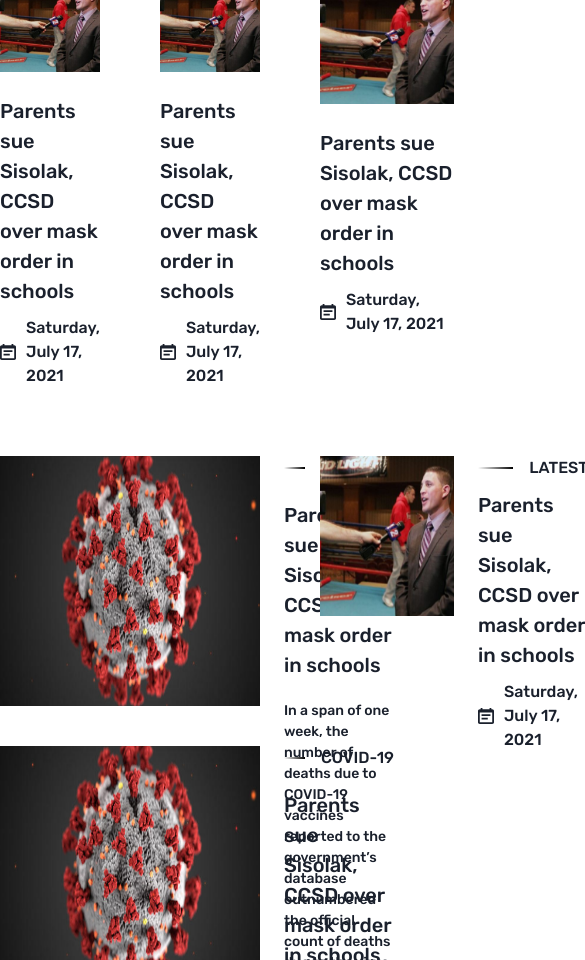
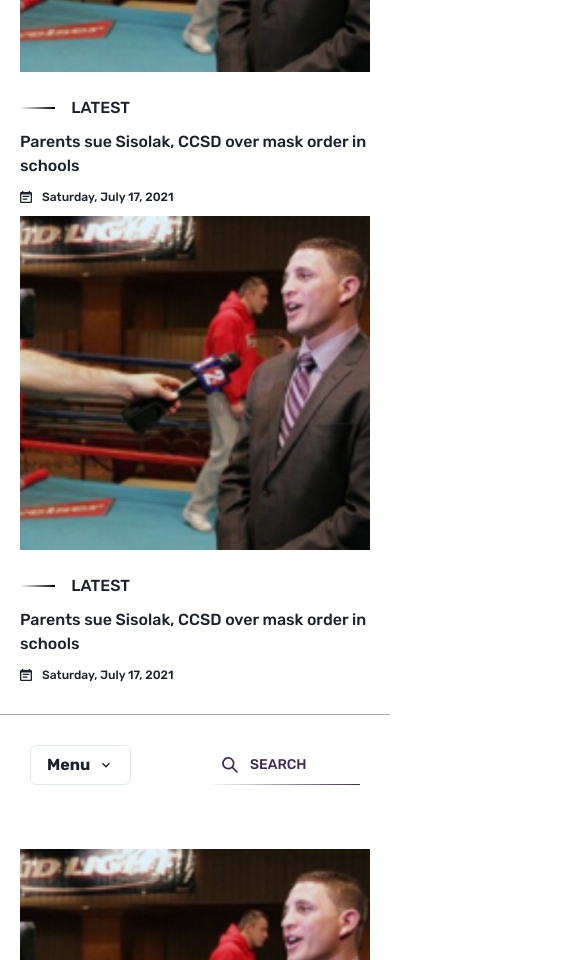
Before and after one commit to JoaoMarcelo-J/RBR-Front-Challenge, a Next.js app: page / in a window 390 px wide. Shown: the part 2320-3280 px from the top of the page, 585 px wide, since content can reach past the window. Built offline with nearby package versions, Linux system fonts and the light colour scheme.

Commit message:
feat: responsive feed

```diff
--- a/src/components/elements/featured-news-card.tsx
+++ b/src/components/elements/featured-news-card.tsx
@@ -16,28 +16,19 @@ export const FeaturedNewsCard = ({
 }: FeaturedNewsCardProps) => {
   return (
     <Flex
-      h={variant === "big" ? "250px" : "177px"}
+      h={{ base: "auto", lg: variant === "big" ? "250px" : "277px" }}
       gap="24px"
-      direction={variant === "vertical" ? "column" : "row"}
+      direction={{
+        base: "column",
+        lg: variant === "vertical" ? "column" : "row",
+      }}
       transition="box-shadow 0.2s"
       _hover={{ boxShadow: "2px 2px 10px rgba(0, 0, 0, 0.135216);" }}
     >
       <Img
         src={content?.image ? content.image : "/pictures/news-img.png"}
-        h={
-          variant === "vertical"
-            ? "250px"
-            : variant === "big"
-            ? "100%"
-            : "160px"
-        }
-        w={
-          variant === "vertical"
-            ? "100%"
-            : variant === "big"
-            ? "600px"
-            : "200px"
-        }
+        h="100%"
+        w="100%"
       />
       <Flex flexDirection="column" gap={variant === "big" ? "20px" : "10px"}>
         {variant !== "vertical" && (
@@ -58,7 +49,7 @@ export const FeaturedNewsCard = ({
             {content?.title ? content.title : "LATEST"}
           </Text>
         )}
-        <Text fontSize="1.25rem" as="p">
+        <Text fontSize={{ base: "1rem", lg: "1.2rem" }} as="p">
           Parents sue Sisolak, CCSD over mask order in schools
         </Text>
         {content?.description && (
@@ -69,7 +60,7 @@ export const FeaturedNewsCard = ({
         <Flex
           gap="10px"
           align="center"
-          fontSize={{ lg: "0.875rem", sm: "0.75rem" }}
+          fontSize={{ lg: "0.875rem", base: "0.75rem" }}
         >
           <CalendarIcon /> Saturday, July 17, 2021
         </Flex>
--- a/src/components/modules/feed.tsx
+++ b/src/components/modules/feed.tsx
@@ -11,9 +11,10 @@ export const Feed = () => {
 
   return (
     <Grid
-      templateColumns="repeat(3, 1fr)"
+      templateColumns={{ base: "1fr", lg: "repeat(3, 1fr)" }}
       mt="4rem"
-      templateRows="400px 1200px"
+      paddingX={{ base: "20px", lg: "0px" }}
+      templateRows={{ base: "1fr 1fr", lg: "400px 1200px" }}
       columnGap="60px"
       rowGap="80px"
     >
@@ -26,7 +27,7 @@ export const Feed = () => {
       <GridItem>
         <FeaturedNewsCard variant="vertical" />
       </GridItem>
-      <GridItem colSpan={2}>
+      <GridItem colSpan={{ base: 1, lg: 2 }}>
         <VStack gap="40px">
           <FeaturedNewsCard content={content} variant="big" />
           <FeaturedNewsCard content={content} variant="big" />
```
